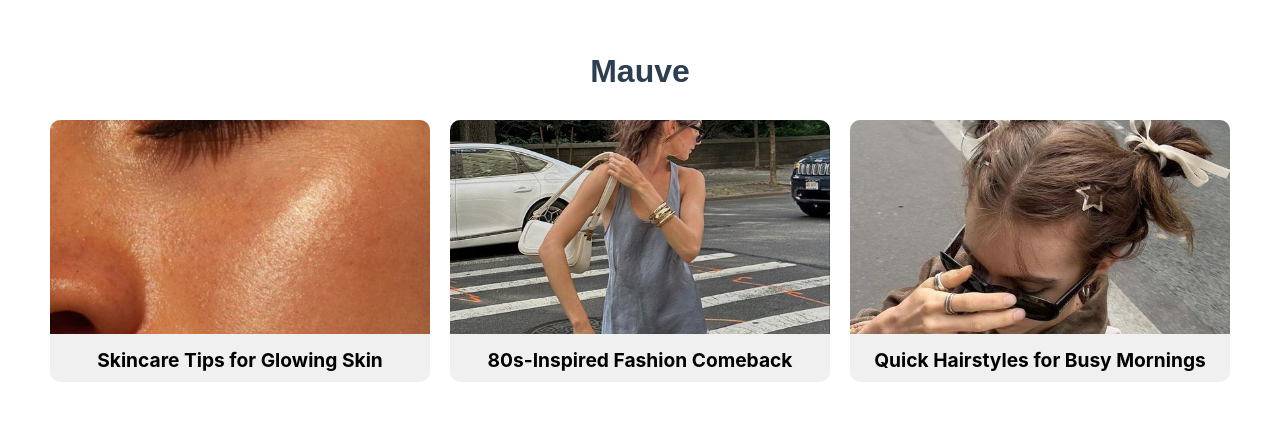
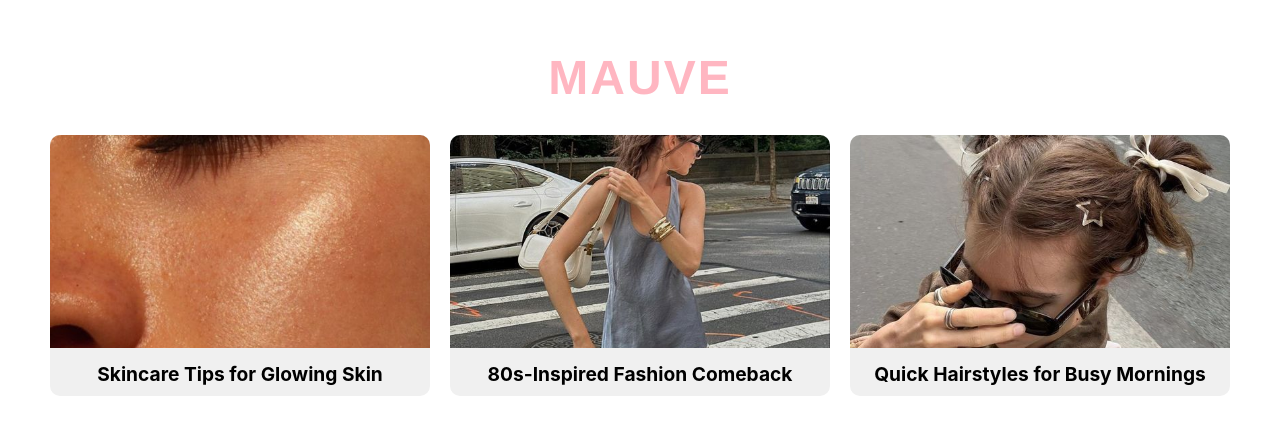
Before and after one commit to elizabethvilloria/blog, a React (Create React App) app: page / in a window 1280 px wide. Shown: the part 193-628 px from the top of the page. Built offline with nearby package versions, Linux system fonts and the light colour scheme.

Commit message:
made the main header pink and larger

```diff
--- a/src/App.css
+++ b/src/App.css
@@ -50,10 +50,14 @@
 
 /* Title styling */
 h1 {
-  font-family: 'Arial', sans-serif;
+  font-family: Helvetica, Arial, sans-serif;
   text-align: center;
-  color: #2c3e50;
+  color: #FFB6C1; /* This is a blush pink color */
   margin-bottom: 30px;
+  font-size: 3rem; /* Increased font size */
+  font-weight: bold;
+  text-transform: uppercase; /* Optional: makes the text all caps */
+  letter-spacing: 2px; /* Optional: adds some spacing between letters */
 }
 
 /* Center everything */
```
